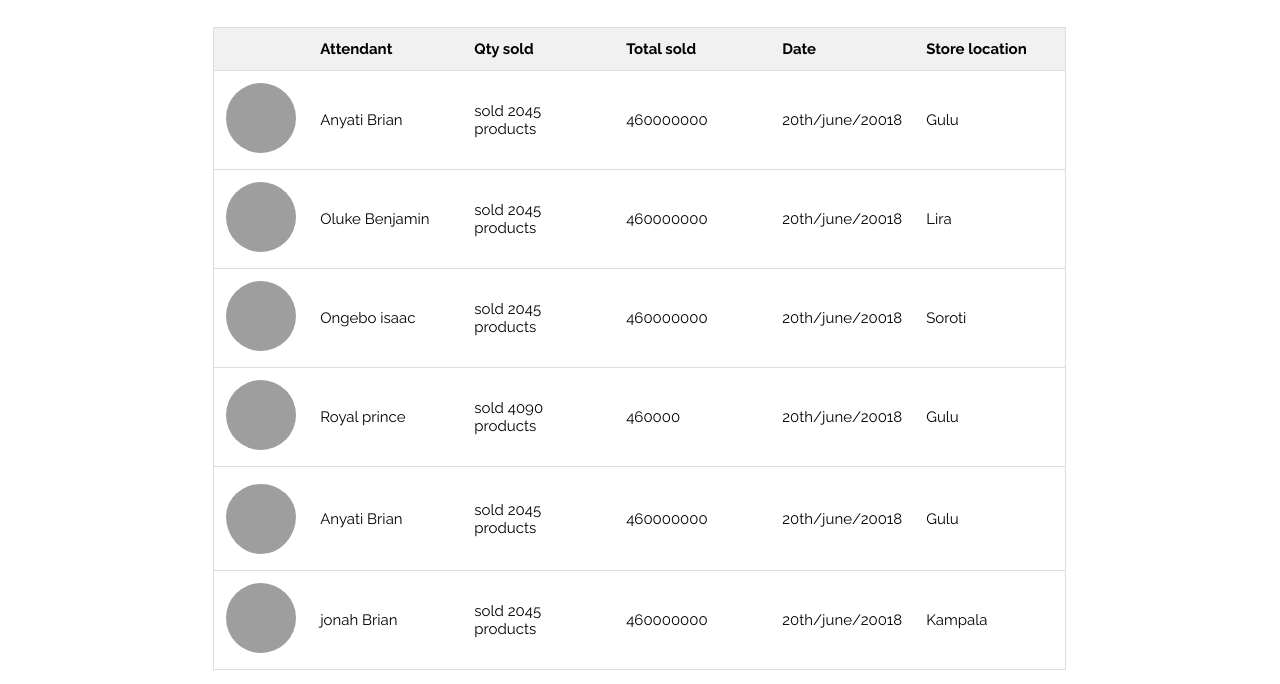
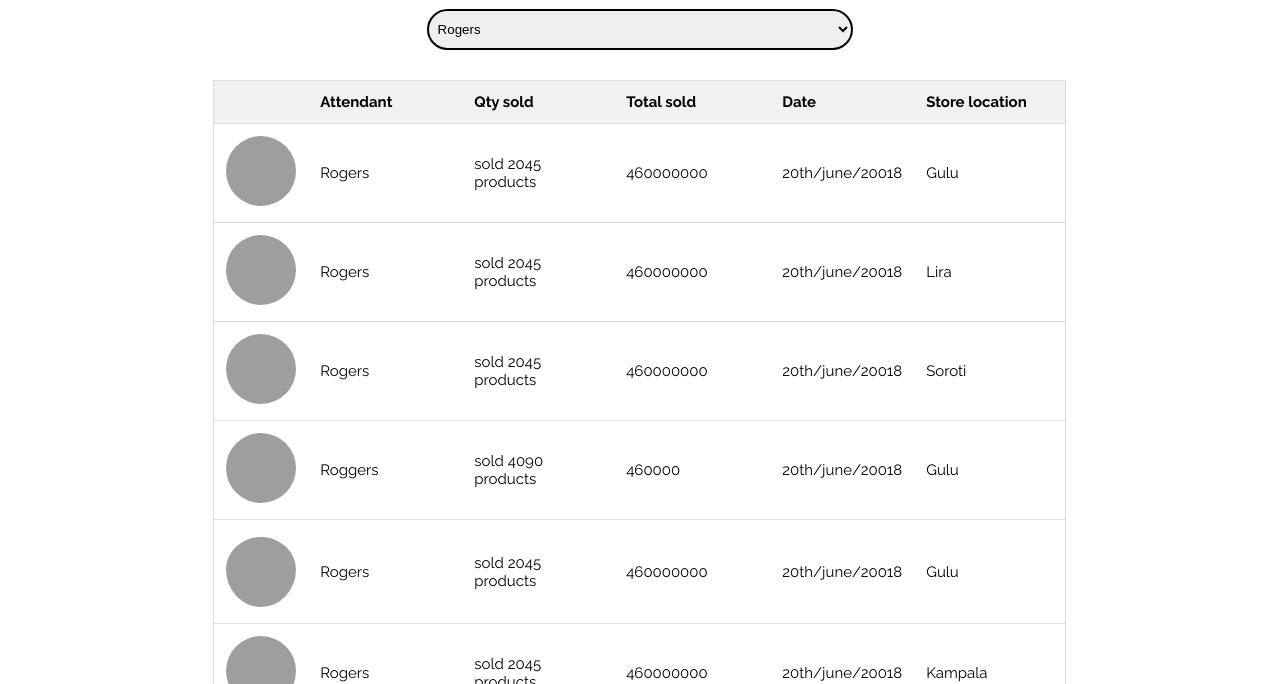
Before and after one commit to anyatibrian/Andela-store-Manager, a plain HTML site: page UI/sales-records.html in a window 1280 px wide. Shown: the part 116-800 px from the top of the page. Drawn offline with Linux system fonts and the light colour scheme; grey boxes are pictures that could not be loaded.

Commit message:
changes made to the index page

```diff
--- a/UI/css/main.css
+++ b/UI/css/main.css
@@ -154,7 +154,7 @@ li a:hover {
     color: #ffa500;
     border-radius: 5px;
     float: right;
-    width:20%;
+    width:150px;
 }
 .button-success{
     background-color:lightseagreen;
@@ -262,6 +262,12 @@ li a:hover {
     border-radius: 5px;
     margin: 5px 0px 5px 0px;
     border: 2px solid orange;
+}
+.form-select{
+    border: 2px solid black;
+    border-radius: 50px;
+    padding: 10px 0px 10px 5px;
+    width: 100%;
 }
 /* end of the various styles for the form element*/
 /* styling the modal box section */
--- a/UI/sales-records.html
+++ b/UI/sales-records.html
@@ -35,6 +35,21 @@
     <!-- the header content ends here-->
 </div>
 <div class="main-content">
+    <div class="row">
+        <div class="col-4">
+            <p></p>
+        </div>
+        <div class="col-4">
+            <select name="sales_attendant" class="form-select">
+                <option value="kenny">Rogers</option>
+                <option value="">Rogers Bob</option>
+                <option value="">John Doe</option>
+            </select>
+        </div>
+        <div>
+            <p></p>
+        </div>
+    </div>
     <!-- the main content begins here-->
     <div class="row userAdmin-dashboard-content">
         <div class="col-2">
@@ -53,7 +68,7 @@
                 </tr>
                 <tr>
                     <td><img src="imges/barbecue-beef-board-825661.jpg" class="image-circle-3"></td>
-                    <td>Anyati Brian</td>
+                    <td>Rogers</td>
                     <td>
                         sold 2045 products
                     </td>
@@ -63,7 +78,7 @@
                 </tr>
                 <tr>
                     <td><img src="imges/barbecue-beef-board-825661.jpg" class="image-circle-3"></td>
-                    <td>Oluke Benjamin</td>
+                    <td>Rogers</td>
                     <td>
                         sold 2045 products
                     </td>
@@ -73,7 +88,7 @@
                 </tr>
                 <tr>
                     <td><img src="imges/barbecue-beef-board-825661.jpg" class="image-circle-3"></td>
-                    <td>Ongebo isaac</td>
+                    <td>Rogers</td>
                     <td>
                         sold 2045 products
                     </td>
@@ -83,7 +98,7 @@
                 </tr>
                 <tr>
                     <td><img src="imges/barbecue-beef-board-825661.jpg" class="image-circle-3"></td>
-                    <td>Royal prince</td>
+                    <td>Roggers</td>
                     <td>
                         sold 4090 products
                     </td>
@@ -93,7 +108,7 @@
                 </tr>
                 <tr>
                     <td><img src="imges/barbecue-beef-board-825661.jpg" class="image-circle-2"></td>
-                    <td>Anyati Brian</td>
+                    <td>Rogers</td>
                     <td>
                         sold 2045 products
                     </td>
@@ -103,7 +118,7 @@
                 </tr>
                 <tr>
                     <td><img src="imges/barbecue-beef-board-825661.jpg" class="image-circle-3"></td>
-                    <td>jonah Brian</td>
+                    <td>Rogers</td>
                     <td>
                         sold 2045 products
                     </td>
@@ -121,6 +136,12 @@
     <!-- the content ends here-->
 
 </div>
-
+<div class="footer-section">
+    <div class="footer-area">
+    </div>
+    <div class="copy-right-area">
+        <P>all rights reserved store-manager 2018</P>
+    </div>
+</div>
 </body>
 </html>
```
Also changed, not shown: UI/products.html (+1 -1 lines).
